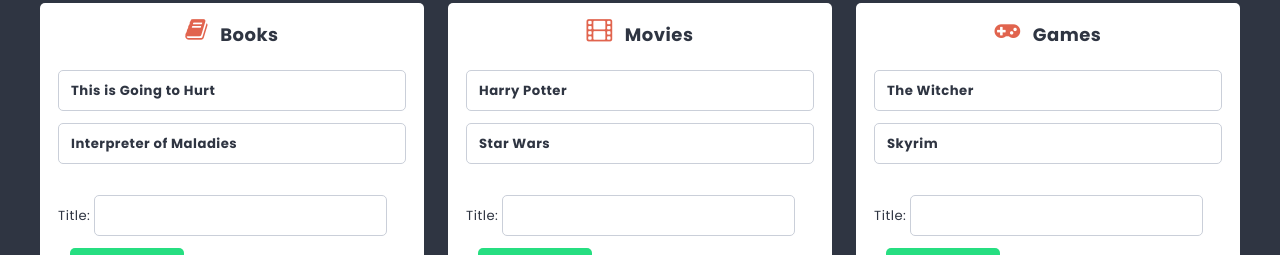
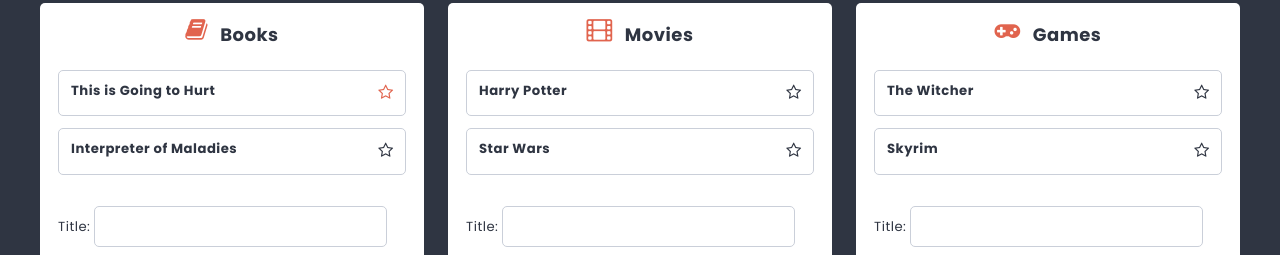
Before and after one commit to Emwook/first-react-app, a React (Create React App) app: page /list/1 in a window 1280 px wide. Shown: the part 412-667 px from the top of the page. Built offline with nearby package versions, Linux system fonts and the light colour scheme.

Commit message:
adding favorites functionality, work in progress

```diff
--- a/package.json
+++ b/package.json
@@ -6,6 +6,7 @@
     "@testing-library/jest-dom": "^5.17.0",
     "@testing-library/react": "^13.4.0",
     "@testing-library/user-event": "^13.5.0",
+    "clsx": "^2.1.0",
     "font-awesome": "^4.7.0",
     "react": "^18.2.0",
     "react-dom": "^18.2.0",
--- a/src/components/Button/Button.js
+++ b/src/components/Button/Button.js
@@ -1,7 +1,16 @@
+import clsx from 'clsx';
 import styles from './Button.module.scss';
 
-const Button = props => {
-    return <button className={styles.button}type="text">{props.children}</button>
-}
+const Button = ({ className, children, isFavorite }) => {
+
+    const classFromProps = className && styles[className];
+
+    return (
+        <button className={clsx({ [styles.isFavorite]: isFavorite }, styles.button, classFromProps)} type="text">
+          {children}
+        </button>
+      );
+
+};
 
 export default Button;
--- a/src/components/Button/Button.module.scss
+++ b/src/components/Button/Button.module.scss
@@ -34,3 +34,14 @@
         }
     }
 }
+
+.transparent{
+    background: transparent;
+    color: $color-dark;
+    font-size: 16px;
+    margin: 0;
+    padding: 0;
+    &.isFavorite{
+        color: $color-warning;
+    }
+}
--- a/src/components/Card/Card.js
+++ b/src/components/Card/Card.js
@@ -1,5 +1,30 @@
 import styles from './Card.module.scss'
+import { useDispatch, useSelector } from 'react-redux';
+import { checkIfFavoriteCard, toggleCardFavorite } from '../../redux/store';
+import Button from '../Button/Button.js';
+
+
 const Card = (props) =>{
-    return (<li className={styles.card}>{props.title}</li>);
+    const dispatch = useDispatch();
+    const id = props.id;
+    const isFavorite = useSelector(state => checkIfFavoriteCard(state, id));
+
+    const toggleFavorite = e =>{
+        e.preventDefault();
+        console.log(id);
+        dispatch(toggleCardFavorite({ id }));
+    };
+
+   return (
+    <li className={styles.card}>
+        {props.title}
+        <form onClick={e => toggleFavorite(e)}>
+        <Button className={'transparent'} isFavorite={isFavorite.length > 0} >
+            <span className="fa fa-star-o" />
+        </Button>
+        </form>
+    </li>
+    );
+
 };
 export default Card;
--- a/src/components/Column/Column.js
+++ b/src/components/Column/Column.js
@@ -15,7 +15,7 @@
             </h2>
 
             <ul className={styles.cards}>
-                {cards.map(card => <Card key={card.id} title={card.title} />)}
+                {cards.map(card => <Card key={card.id} title={card.title} id={card.id} />)}
             </ul>
             <CardForm columnId={props.id} />
         </article>
--- a/src/redux/initialState.js
+++ b/src/redux/initialState.js
@@ -27,12 +27,12 @@
     ],
 
     cards: [
-      { id: 1, columnId: 1, title: 'This is Going to Hurt' },
-      { id: 2, columnId: 1, title: 'Interpreter of Maladies' },
-      { id: 3, columnId: 2, title: 'Harry Potter' },
-      { id: 4, columnId: 2, title: 'Star Wars' },
-      { id: 5, columnId: 3, title: 'The Witcher' },
-      { id: 6, columnId: 3, title: 'Skyrim' }
+      { id: 1, columnId: 1, title: 'This is Going to Hurt', isFavorite: true },
+      { id: 2, columnId: 1, title: 'Interpreter of Maladies', isFavorite: false },
+      { id: 3, columnId: 2, title: 'Harry Potter', isFavorite: false },
+      { id: 4, columnId: 2, title: 'Star Wars', isFavorite: false },
+      { id: 5, columnId: 3, title: 'The Witcher', isFavorite: false },
+      { id: 6, columnId: 3, title: 'Skyrim', isFavorite: false }
     ],
 
     search: {
--- a/src/redux/store.js
+++ b/src/redux/store.js
@@ -13,10 +13,14 @@
 
 export const getAllLists = (state => state.lists);
 
+export const checkIfFavoriteCard = ({ cards }, id) =>
+cards.filter(card => card.isFavorite === true && card.id === id);
+
 // action creators
 export const addColumn = payload => ({ type: 'ADD_COLUMN', payload });
 export const addCard = payload => ({ type: 'ADD_CARD', payload });
 export const changeSearchKey = payload => ({ type: 'CHANGE_SEARCH_KEY', payload });
+export const toggleCardFavorite = payload => ({type: 'TOGGLE_CARD_FAVORITE', payload});
 
 
 const reducer = (state, action) => {
@@ -27,6 +31,9 @@
       return { ...state, cards: [...state.cards, {...action.payload, id: shortid()}]};
     case 'CHANGE_SEARCH_KEY':
       return { ...state, search: action.payload};
+      case 'TOGGLE_CARD_FAVORITE':
+          return { ...state, cards: state.cards.map(card =>
+            (card.id === action.payload) ? { ...card, isFavorite: !card.isFavorite } : card) };
     default:
       return state;
   }
```
Also changed, not shown: src/components/Card/Card.module.scss (line endings or trailing spaces), 1 other file (tests, documents, lock files or other folders).
